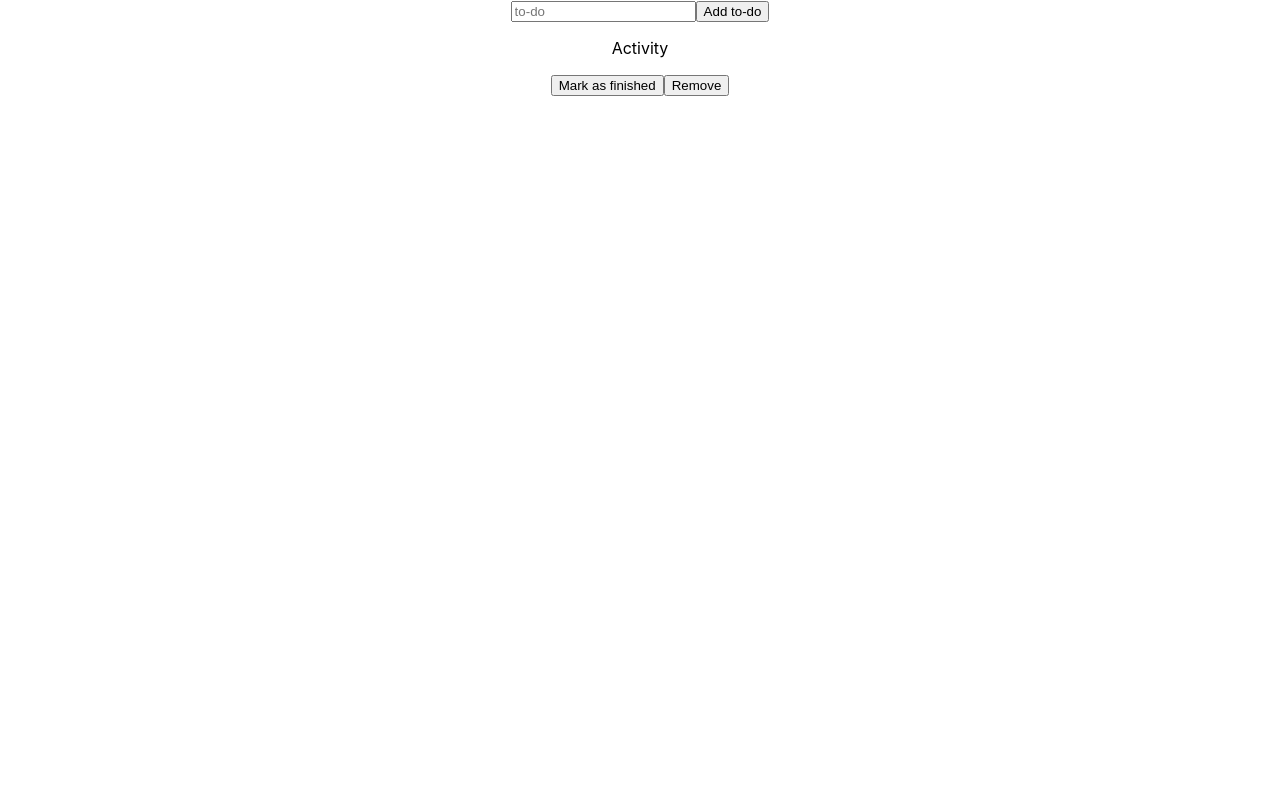
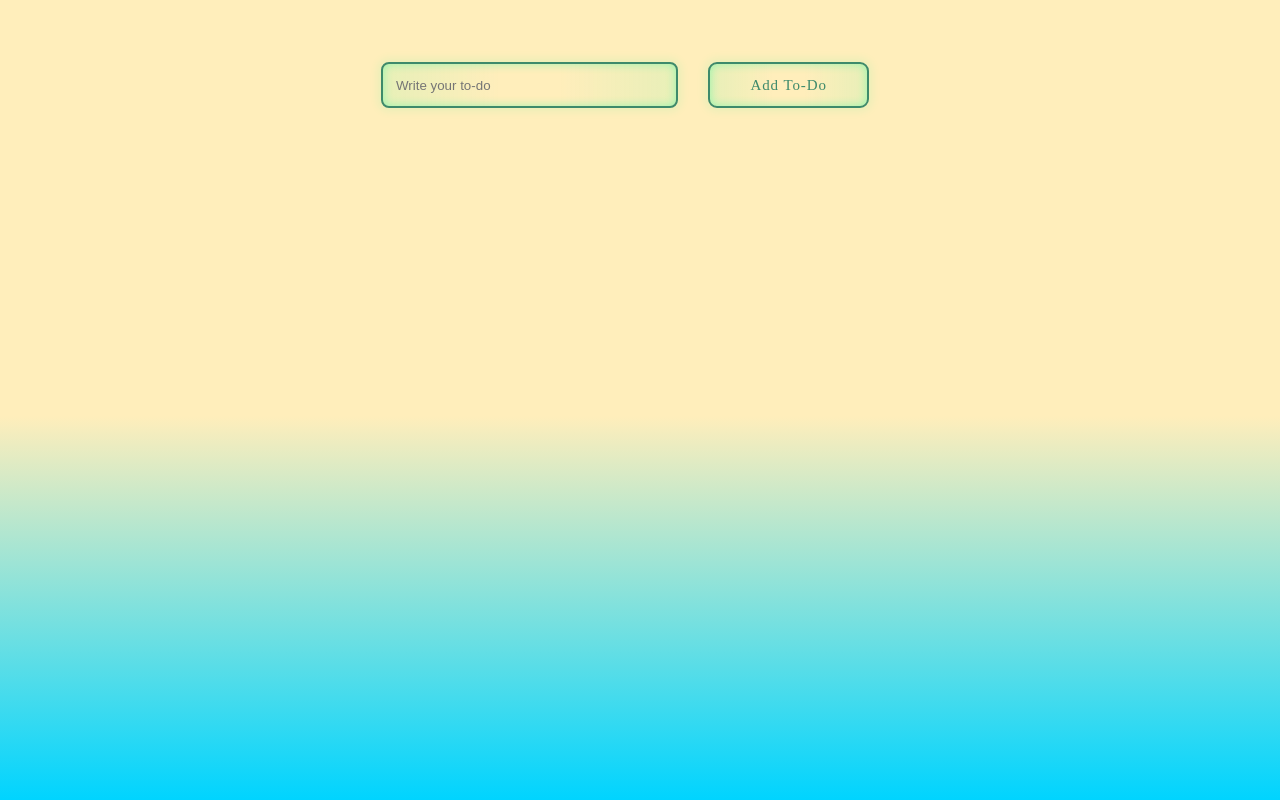
Before and after one commit to Binnaz-CME/to-do-list, a React (Create React App) app: page / in a window 1280 px wide. Built offline with nearby package versions, Linux system fonts and the light colour scheme.

Commit message:
added some functionality

```diff
--- a/src/App.css
+++ b/src/App.css
@@ -1,3 +1,4 @@
 .App {
   text-align: center;
+  padding: 2em;
 }
--- a/src/App.js
+++ /dev/null
@@ -1,15 +0,0 @@
-import React from 'react';
-import './App.css';
-import Input from './components/Input'
-import List from './components/List'
-
-function App() {
-  return (
-    <div className="App">
-      <Input />
-      <List />
-    </div>
-  );
-}
-
-export default App;
--- /dev/null
+++ b/src/App.jsx
@@ -0,0 +1,41 @@
+import React, { useState } from "react";
+import List from "./components/List";
+import Input from "./components/Input";
+import "./App.css";
+
+function App() {
+  const [toDos, setToDos] = useState([]);
+  const [isDone, setIsDone] = useState(false);
+
+  function addToDo(title) {
+    setToDos((prevToDos) => {
+      return [...prevToDos, { title: title }];
+    });
+  }
+
+  function removeToDo(title) {
+    const newToDos = [...toDos].filter((toDo) => toDo.title !== title);
+    setToDos(newToDos);
+  }
+
+  function finishToDo(title) {
+    const { title: doneToDo} = [...toDos].find(toDo => toDo.title === title);
+    if (doneToDo) {
+      setIsDone(!isDone);
+    }
+  }
+
+  return (
+    <main className="App">
+      <Input addToDo={addToDo} />
+      <List
+        toDos={toDos}
+        isDone={isDone}
+        removeToDo={removeToDo}
+        finishToDo={finishToDo}
+      />
+    </main>
+  );
+}
+
+export default App;
--- a/src/components/Input.jsx
+++ b/src/components/Input.jsx
@@ -1,20 +1,31 @@
-import React from "react";
+import React, { useState } from "react";
+import styles from "./styles/input.module.css";
 
-function Input() {
+function Input(props) {
+  const [inputText, setInputText] = useState("");
 
-    function handleClickAdd() {
-        console.log('Click add')
-    }
+  function handleChange(e) {
+    const value = e.target.value;
+    setInputText(value);
+  }
+
 
   return (
-    <div>
-      <input type="text" placeholder="to-do" />
+    <section>
+      <input
+        className={styles.input}
+        type="text"
+        placeholder="Write your to-do"
+        onChange={handleChange}
+        value={inputText}
+      />
       <button
-        onClick={handleClickAdd}
+        className={styles.button}
+        onClick={() => props.addToDo(inputText)}
       >
-        Add to-do
+        Add To-Do
       </button>
-    </div>
+    </section>
   );
 }
 
--- a/src/components/List.jsx
+++ b/src/components/List.jsx
@@ -1,28 +1,20 @@
 import React from "react";
+import ToDo from "./ToDo";
 
-function List() {
-
-  function handleClickFinished() {
-    console.log("click finished")
-  }
-
-  function handleClickRemove() {
-    console.log("click remove")
-  }
-
+function List(props) {
   return (
     <section>
-      <p>Activity</p>
-      <button
-        onClick={handleClickFinished}
-      >
-        Mark as finished
-      </button>
-      <button
-        onClick={handleClickRemove}
-      >
-        Remove
-      </button>
+      {props.toDos.map((toDo) => {
+        return (
+          <ToDo
+            key={toDo.title}
+            data={toDo}
+            isDone={props.isDone}
+            removeToDo={props.removeToDo}
+            finishToDo={props.finishToDo}
+          />
+        );
+      })}
     </section>
   );
 }
--- /dev/null
+++ b/src/components/ToDo.jsx
@@ -0,0 +1,29 @@
+import React from "react";
+import styles from "./styles/todo.module.css";
+
+function ToDo(props) {
+
+  function handleRemove() {
+    const title = props.data.title;
+    props.removeToDo(title);
+  }
+
+  function handleFinished() {
+    const title = props.data.title;
+    props.finishToDo(title);
+  }
+
+  return (
+    <div className={styles.todo}>
+      <p className={props.isDone ? styles.lineThrough : null}>{props.data.title}</p>
+      <button className={styles.button} onClick={handleFinished}>
+        Finished
+      </button>
+      <button className={styles.button} onClick={handleRemove}>
+        Remove
+      </button>
+    </div>
+  );
+}
+
+export default ToDo;
--- /dev/null
+++ b/src/components/styles/input.module.css
@@ -0,0 +1,71 @@
+:root {
+  --green: #3e8a6b;
+}
+
+.input {
+  padding: 1em;
+  width: 20em;
+  border: 2px solid var(--green);
+  border-radius: 0.6em;
+  background: linear-gradient(
+    to right,
+    rgba(27, 253, 156, 0.1) 1%,
+    transparent 40%,
+    transparent 60%,
+    rgba(27, 253, 156, 0.1) 100%
+  );
+  color: var(--green);
+  box-shadow: inset 0 0 10px rgba(27, 253, 156, 0.4),
+    0 0 9px 3px rgba(27, 253, 156, 0.1);
+}
+
+.button {
+  margin: 2em;
+  font-size: 15px;
+  padding: 0.7em 2.7em;
+  letter-spacing: 0.06em;
+  position: relative;
+  font-family: inherit;
+  border-radius: 0.6em;
+  overflow: hidden;
+  transition: all 0.3s;
+  line-height: 1.4em;
+  border: 2px solid var(--green);
+  background: linear-gradient(
+    to right,
+    rgba(27, 253, 156, 0.1) 1%,
+    transparent 40%,
+    transparent 60%,
+    rgba(27, 253, 156, 0.1) 100%
+  );
+  color: var(--green);
+  box-shadow: inset 0 0 10px rgba(27, 253, 156, 0.4),
+    0 0 9px 3px rgba(27, 253, 156, 0.1);
+}
+
+.button:hover {
+  color: #82ffc9;
+  box-shadow: inset 0 0 10px rgba(27, 253, 156, 0.6),
+    0 0 9px 3px rgba(27, 253, 156, 0.2);
+}
+
+.button:before {
+  content: "";
+  position: absolute;
+  left: -4em;
+  width: 4em;
+  height: 100%;
+  top: 0;
+  transition: transform 0.4s ease-in-out;
+  background: linear-gradient(
+    to right,
+    transparent 1%,
+    rgba(27, 253, 156, 0.1) 40%,
+    rgba(27, 253, 156, 0.1) 60%,
+    transparent 100%
+  );
+}
+
+.button:hover:before {
+  transform: translateX(15em);
+}
--- /dev/null
+++ b/src/components/styles/todo.module.css
@@ -0,0 +1,76 @@
+:root {
+  --green: #3e8a6b;
+}
+
+.lineThrough {
+  text-decoration: line-through;
+  color: grey;
+}
+
+.todo {
+  margin: auto;
+  margin-bottom: 1em;
+  max-width: 30em;
+  border: 2px solid var(--green);
+  background: linear-gradient(
+    to right,
+    rgba(27, 253, 156, 0.1) 1%,
+    transparent 40%,
+    transparent 60%,
+    rgba(27, 253, 156, 0.1) 100%
+  );
+  color: var(--green);
+  box-shadow: inset 0 0 10px rgba(27, 253, 156, 0.4),
+    0 0 9px 3px rgba(27, 253, 156, 0.1);
+}
+
+.button {
+  margin: 1em;
+  font-size: 15px;
+  padding: 0.5em 2em;
+  letter-spacing: 0.06em;
+  position: relative;
+  font-family: inherit;
+  border-radius: 0.6em;
+  overflow: hidden;
+  transition: all 0.3s;
+  line-height: 0.5em;
+  border: 2px solid var(--green);
+  background: linear-gradient(
+    to right,
+    rgba(27, 253, 156, 0.1) 1%,
+    transparent 40%,
+    transparent 60%,
+    rgba(27, 253, 156, 0.1) 100%
+  );
+  color: var(--green);
+  box-shadow: inset 0 0 10px rgba(27, 253, 156, 0.4),
+    0 0 9px 3px rgba(27, 253, 156, 0.1);
+}
+
+.button:hover {
+  color: #82ffc9;
+  box-shadow: inset 0 0 10px rgba(27, 253, 156, 0.6),
+    0 0 9px 3px rgba(27, 253, 156, 0.2);
+}
+
+.button:before {
+  content: "";
+  position: absolute;
+  left: -4em;
+  width: 4em;
+  height: 100%;
+  top: 0;
+  transition: transform 0.4s ease-in-out;
+  background: linear-gradient(
+    to right,
+    transparent 1%,
+    rgba(27, 253, 156, 0.1) 40%,
+    rgba(27, 253, 156, 0.1) 60%,
+    transparent 100%
+  );
+}
+
+.button:hover:before {
+  transform: translateX(15em);
+}
--- a/src/index.css
+++ b/src/index.css
@@ -1,13 +1,11 @@
 body {
+  height: 100vh;
   margin: 0;
-  font-family: -apple-system, BlinkMacSystemFont, 'Segoe UI', 'Roboto', 'Oxygen',
-    'Ubuntu', 'Cantarell', 'Fira Sans', 'Droid Sans', 'Helvetica Neue',
-    sans-serif;
-  -webkit-font-smoothing: antialiased;
-  -moz-osx-font-smoothing: grayscale;
+  background: rgb(2, 0, 36);
+  background: linear-gradient(
+    180deg,
+    rgba(255, 238, 187, 1) 52%,
+    rgba(0, 212, 255, 1) 100%
+  );
+  background-repeat:no-repeat;
 }
-
-code {
-  font-family: source-code-pro, Menlo, Monaco, Consolas, 'Courier New',
-    monospace;
-}
```
